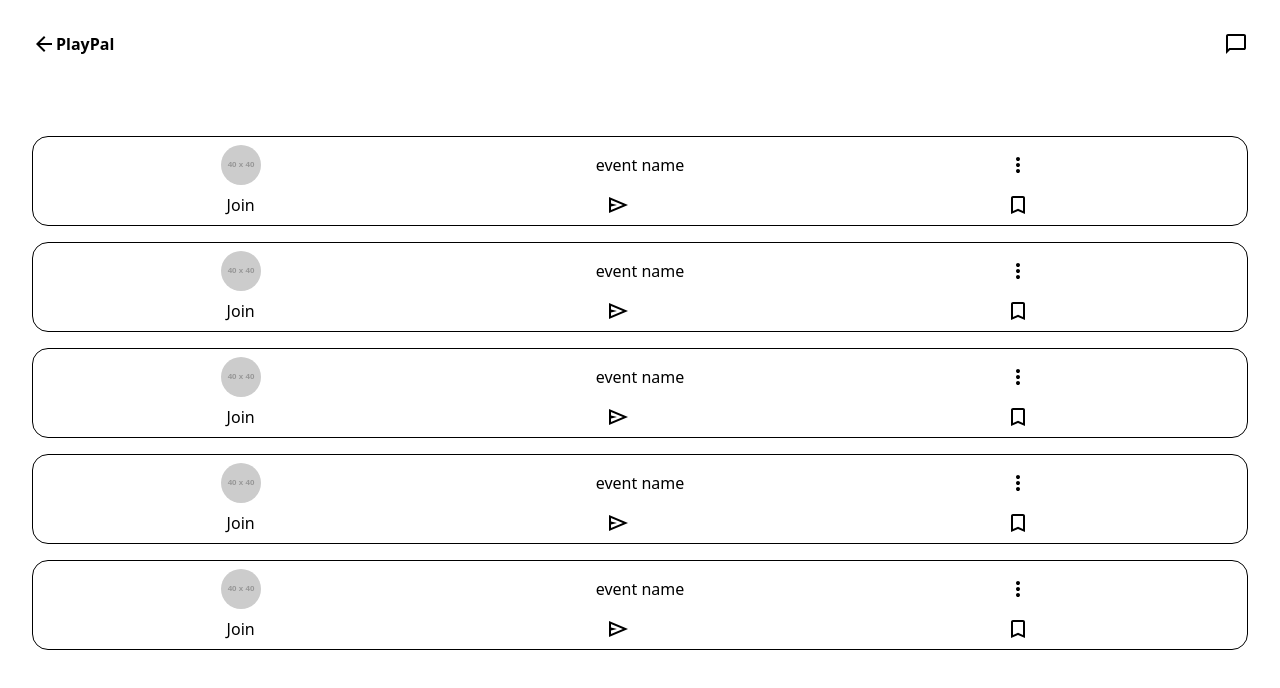
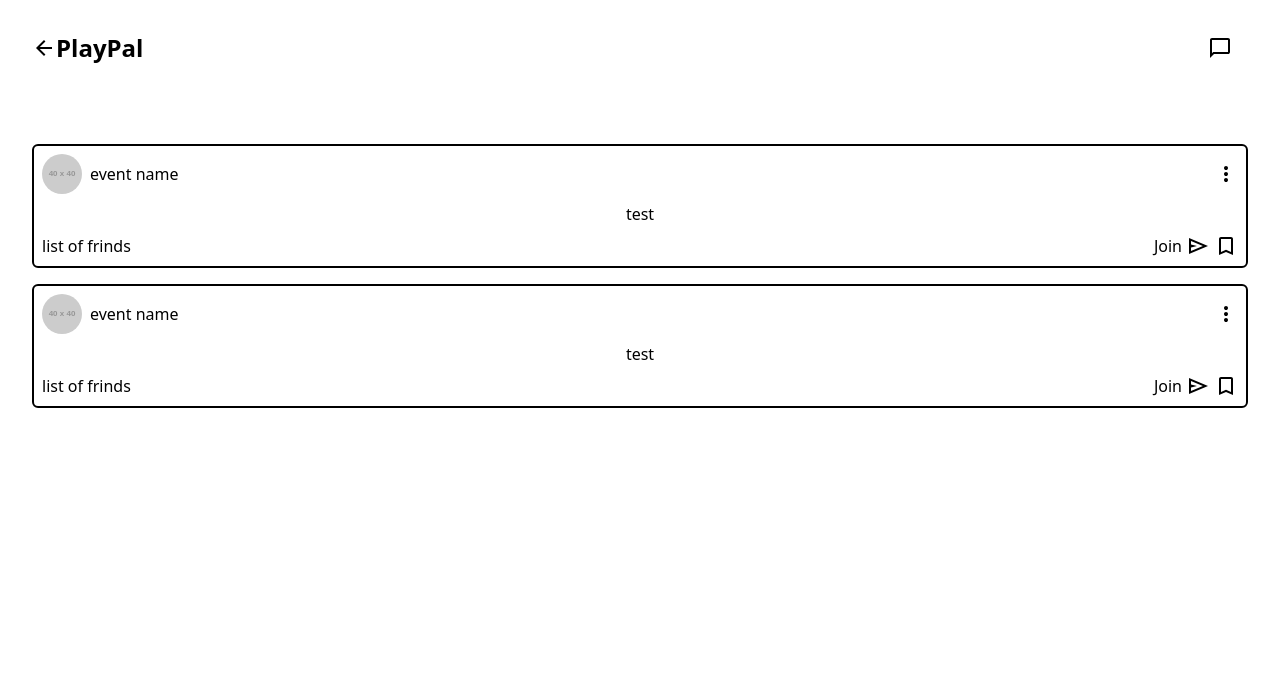
Before and after one commit to BrownieTr/2800-202510-BBY02, a React (Vite) app: page /events in a window 1280 px wide. Shown: the top 688 px of the page. Built offline with nearby package versions, Linux system fonts and the light colour scheme.

Commit message:
fixed event cards

```diff
--- a/src/components/layout/navbar.jsx
+++ b/src/components/layout/navbar.jsx
@@ -17,7 +17,7 @@ export default function Navbar({
         <ClickableIcons icon={iconLeft} to={iconLeftTo} />
       </div>
       <div className="flex-1 text-left">
-        <h2 className="font-bold">{header}</h2>
+        <p className="font-bold text-2xl">{header}</p>
       </div>
       <div className="w-10 text-right">
         <ClickableIcons icon={iconRight} to={iconRightTo} />
--- a/src/components/ui/eventCard.jsx
+++ b/src/components/ui/eventCard.jsx
@@ -10,15 +10,13 @@ export default function eventCard({
 }) {
   return (
     <>
-      <div className="border rounded-2xl">
-        <div className="grid grid-cols-3 items-center px-2 py-2">
-          <div className="flex justify-center">
+      <div className="border-2 rounded-md">
+        <div className="m-2 flex justify-between items-center">
+          <div className="flex gap-2 items-center">
             <ProfileIcon profilePic={profilePic} />
+            <p>{eventName}</p>
           </div>
-          <div className="flex justify-center">
-            <h3>{eventName}</h3>
-          </div>
-          <div className="flex justify-center">
+          <div>
             <ClickableIcons
               icon={
                 <svg
@@ -34,12 +32,11 @@ export default function eventCard({
             />
           </div>
         </div>
-        <div>{eventDesc}</div>
-        <div className="grid grid-cols-3 items-center px-2 mb-2">
-          <div className="flex justify-center">
-            <ClickableIcons icon={<h4>Join</h4>} />
-          </div>
-          <div className="flex justify-center">
+        <div className="m-2">{eventDesc}test</div>
+        <div className="m-2 flex gap-2 items-center justify-between">
+          <p>{friends}list of frinds</p>
+          <div className="flex gap-1">
+            <ClickableIcons icon={<p>Join</p>} />
             <ClickableIcons
               icon={
                 <svg
@@ -53,8 +50,6 @@ export default function eventCard({
                 </svg>
               }
             />
-          </div>
-          <div className="flex justify-center">
             <ClickableIcons
               icon={
                 <svg
@@ -70,7 +65,6 @@ export default function eventCard({
             />
           </div>
         </div>
-        <div></div>
       </div>
     </>
   );
--- a/src/components/ui/link.jsx
+++ b/src/components/ui/link.jsx
@@ -2,7 +2,7 @@ import { Link } from "react-router-dom";
 
 export default function link({ to, component }) {
   return (
-    <Link className="no-underline visited:text-inherit" to={to}>
+    <Link className="no-underline visited:text-inherit items-center text-base" to={to}>
       {component}
     </Link>
   );
--- a/src/main.jsx
+++ b/src/main.jsx
@@ -4,7 +4,6 @@ import { StrictMode } from 'react';
 import { BrowserRouter } from 'react-router-dom';
 import './styles/index.css'
 import App from './App.jsx'
-import './styles/profile.css'
 
 ReactDOM.createRoot(document.getElementById('root')).render(
   <StrictMode>
--- a/src/pages/events.jsx
+++ b/src/pages/events.jsx
@@ -26,7 +26,6 @@ export default function events() {
             viewBox="0 -960 960 960"
             width="24px"
             fill="#000000"
-            className="ml-auto"
           >
             <path d="M80-80v-720q0-33 23.5-56.5T160-880h640q33 0 56.5 23.5T880-800v480q0 33-23.5 56.5T800-240H240L80-80Zm126-240h594v-480H160v525l46-45Zm-46 0v-480 480Z" />
           </svg>
@@ -37,9 +36,6 @@ export default function events() {
 
       <EventCard/>
       <EventCard/>
-      <EventCard/>
-      <EventCard/>
-      <EventCard/>
       </div>
     </>
   );
```
